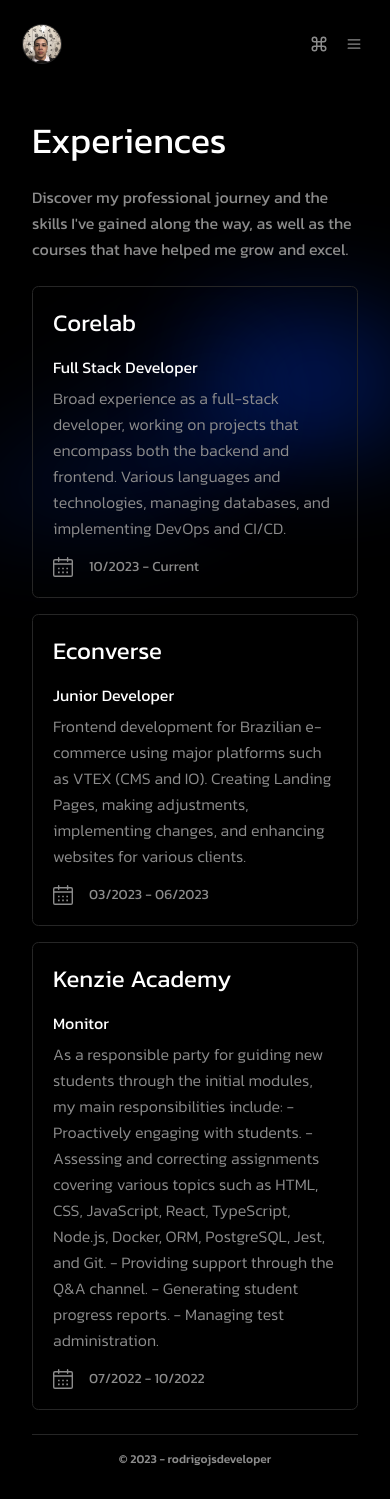
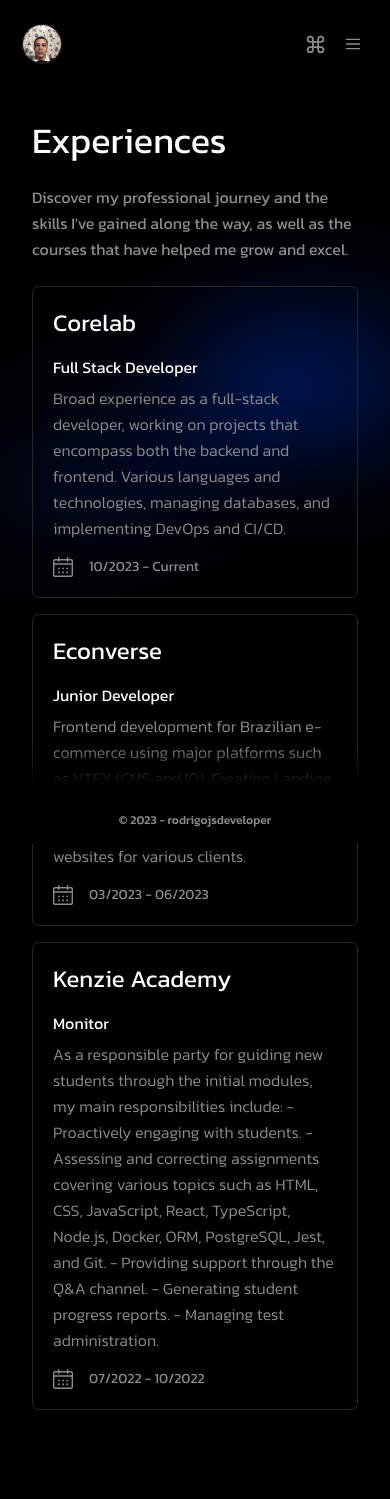
Before and after one commit to rodrigojsdeveloper/rodrigojs.dev, a Next.js app: page /experiences in a window 390 px wide. Built offline with nearby package versions, Linux system fonts and the light colour scheme.

Commit message:
style: adjust footer style on mobile

```diff
--- a/src/app/about/page.tsx
+++ b/src/app/about/page.tsx
@@ -1,7 +1,6 @@
 import GroupedItems from '@/components/GroupedItems'
 import Paragraphy from '@/components/Paragraphy'
 import SubTitle from '@/components/SubTitle'
-import Footer from '@/components/Footer'
 import Stack from '@/components/Stack'
 import Title from '@/components/Title'
 import Line from '@/components/Line'
@@ -10,7 +9,7 @@
 
 const About = () => {
   return (
-    <section className="mt-6 flex w-full max-w-none animate-up flex-col gap-y-6 lg:mt-0 lg:max-w-800">
+    <>
       <Title title="About" />
       <div className="space-y-3 leading-7">
         <Paragraphy text="I specialize in creating and optimizing user experiences in interface development. My expertise covers the conception, design, and implementation of visual elements for intuitive interactions. My advanced skills include requirements analysis, innovative design solutions, and seamless integration of front-end components." />
@@ -40,9 +39,7 @@
           ))}
         </GroupedItems>
       </div>
-
-      <Footer />
-    </section>
+    </>
   )
 }
 
--- a/src/app/contact/page.tsx
+++ b/src/app/contact/page.tsx
@@ -1,13 +1,12 @@
 import SocialNetworks from '@/components/SocialNetworks'
 import Paragraphy from '@/components/Paragraphy'
-import Footer from '@/components/Footer'
 import Title from '@/components/Title'
 import Line from '@/components/Line'
 import Form from '@/components/Form'
 
 const Contact = () => {
   return (
-    <section className="mt-6 flex w-full max-w-none animate-up flex-col gap-y-6 lg:mt-0 lg:max-w-800">
+    <>
       <Title title="Contact" />
       <Paragraphy text="Feel free to get in touch, and we can discuss how we can work together." />
       <div className="flex flex-col gap-y-3">
@@ -22,8 +21,7 @@
         <Paragraphy text="I greatly enjoy interacting with programmers, creators, and technology students. If you're interested in my work or would like to provide feedback on this site, let's have a chat." />
       </div>
       <Form />
-      <Footer />
-    </section>
+    </>
   )
 }
 
--- a/src/app/experiences/page.tsx
+++ b/src/app/experiences/page.tsx
@@ -1,5 +1,4 @@
 import Paragraphy from '@/components/Paragraphy'
-import Footer from '@/components/Footer'
 import Title from '@/components/Title'
 import List from '@/components/List'
 import Job from '@/components/Job'
@@ -7,7 +6,7 @@
 
 const Experiences = () => {
   return (
-    <section className="mt-6 flex w-full max-w-none animate-up flex-col gap-y-6 lg:mt-0 lg:max-w-800">
+    <>
       <Title title="Experiences" />
       <Paragraphy text="Discover my professional journey and the skills I've gained along the way, as well as the courses that have helped me grow and excel." />
       <List>
@@ -15,9 +14,7 @@
           <Job job={job} key={index} />
         ))}
       </List>
-
-      <Footer />
-    </section>
+    </>
   )
 }
 
--- a/src/app/globals.css
+++ b/src/app/globals.css
@@ -123,3 +123,7 @@
     height: 300px;
   }
 }
+
+.footer {
+  background: linear-gradient(to bottom,transparent 0,rgb(0,0,0) 40%);
+}
--- a/src/app/layout.tsx
+++ b/src/app/layout.tsx
@@ -2,9 +2,10 @@
 import { PropsWithChildren } from 'react'
 import Header from '@/components/Header'
 import { Kanit } from 'next/font/google'
+import Footer from '@/components/Footer'
 import type { Metadata } from 'next'
+import Providers from '@/contexts'
 import './globals.css'
-import Providers from '@/contexts'
 
 const kanit = Kanit({
   subsets: ['latin'],
@@ -31,7 +32,11 @@
             <Header />
             <HeaderMobile />
 
-            {children}
+            <section className="mb-12 mt-6 flex w-full max-w-none animate-up flex-col gap-y-6 lg:mb-0 lg:mt-0 lg:max-w-800">
+              {children}
+
+              <Footer />
+            </section>
           </main>
         </body>
       </html>
--- a/src/app/not-found.tsx
+++ b/src/app/not-found.tsx
@@ -3,7 +3,7 @@
 
 const NotFound = () => {
   return (
-    <section className="mt-6 flex w-full max-w-none animate-up flex-col gap-y-6 lg:mt-0 lg:max-w-800">
+    <>
       <div className="m-auto flex flex-col items-center gap-y-5 pt-8 lg:pt-0">
         <Paragraphy
           text="The page you are trying to access does not exist."
@@ -29,7 +29,7 @@
           activeLink="max-w-121 text-color-paragraphy justify-center"
         />
       </div>
-    </section>
+    </>
   )
 }
 
--- a/src/app/page.tsx
+++ b/src/app/page.tsx
@@ -2,7 +2,6 @@
 import Paragraphy from '@/components/Paragraphy'
 import SubTitle from '@/components/SubTitle'
 import Project from '@/components/Project'
-import Footer from '@/components/Footer'
 import Title from '@/components/Title'
 import Line from '@/components/Line'
 import Work from '@/components/Work'
@@ -11,7 +10,7 @@
 
 const Home = () => {
   return (
-    <section className="mt-6 flex w-full max-w-none animate-up flex-col gap-y-6 lg:mt-0 lg:max-w-800">
+    <>
       <div className="flex flex-col gap-y-2">
         <Title title="Full Stack Developer" />
 
@@ -80,10 +79,8 @@
       </List>
 
       <Line />
-
       <Work />
-      <Footer />
-    </section>
+    </>
   )
 }
 
--- a/src/app/projects/page.tsx
+++ b/src/app/projects/page.tsx
@@ -1,13 +1,12 @@
 import Paragraphy from '@/components/Paragraphy'
 import { projects } from '@/utils/projects'
 import Project from '@/components/Project'
-import Footer from '@/components/Footer'
 import Title from '@/components/Title'
 import List from '@/components/List'
 
 const Projects = () => {
   return (
-    <section className="mt-6 flex w-full max-w-none animate-up flex-col gap-y-6 lg:mt-0 lg:max-w-800">
+    <>
       <Title title="Projects" />
       <Paragraphy text="I'm passionate about creating new projects as it's the prime way to acquire knowledge. On this page, you can browse through several sites I've developed." />
       <List>
@@ -15,9 +14,7 @@
           <Project project={project} key={index} />
         ))}
       </List>
-
-      <Footer />
-    </section>
+    </>
   )
 }
 
--- a/src/components/Footer.tsx
+++ b/src/components/Footer.tsx
@@ -1,13 +1,10 @@
 import Copyright from './Copyright'
-import Line from './Line'
 
 const Footer = () => {
   return (
-    <footer className="flex w-full flex-col gap-y-4 lg:hidden">
-      <Line />
-
+    <div className="footer pointer-events-none fixed inset-x-0 bottom-0 top-auto z-[0.063rem] flex h-[6.25rem] w-full items-end justify-center p-4 lg:hidden">
       <Copyright />
-    </footer>
+    </div>
   )
 }
 
--- a/src/svgs/Close.tsx
+++ b/src/svgs/Close.tsx
@@ -2,8 +2,8 @@
   return (
     <svg
       xmlns="http://www.w3.org/2000/svg"
-      width="20"
-      height="20"
+      width="22"
+      height="22"
       viewBox="0 0 24 24"
     >
       <path
--- a/src/svgs/Links.tsx
+++ b/src/svgs/Links.tsx
@@ -2,8 +2,8 @@
   return (
     <svg
       xmlns="http://www.w3.org/2000/svg"
-      width="18"
-      height="18"
+      width="21"
+      height="21"
       viewBox="0 0 24 24"
       fill="none"
       stroke="#8C8C8C"
--- a/src/svgs/MenuHamburger.tsx
+++ b/src/svgs/MenuHamburger.tsx
@@ -2,8 +2,8 @@
   return (
     <svg
       xmlns="http://www.w3.org/2000/svg"
-      width="20"
-      height="20"
+      width="22"
+      height="22"
       viewBox="0 0 24 24"
     >
       <path
```
